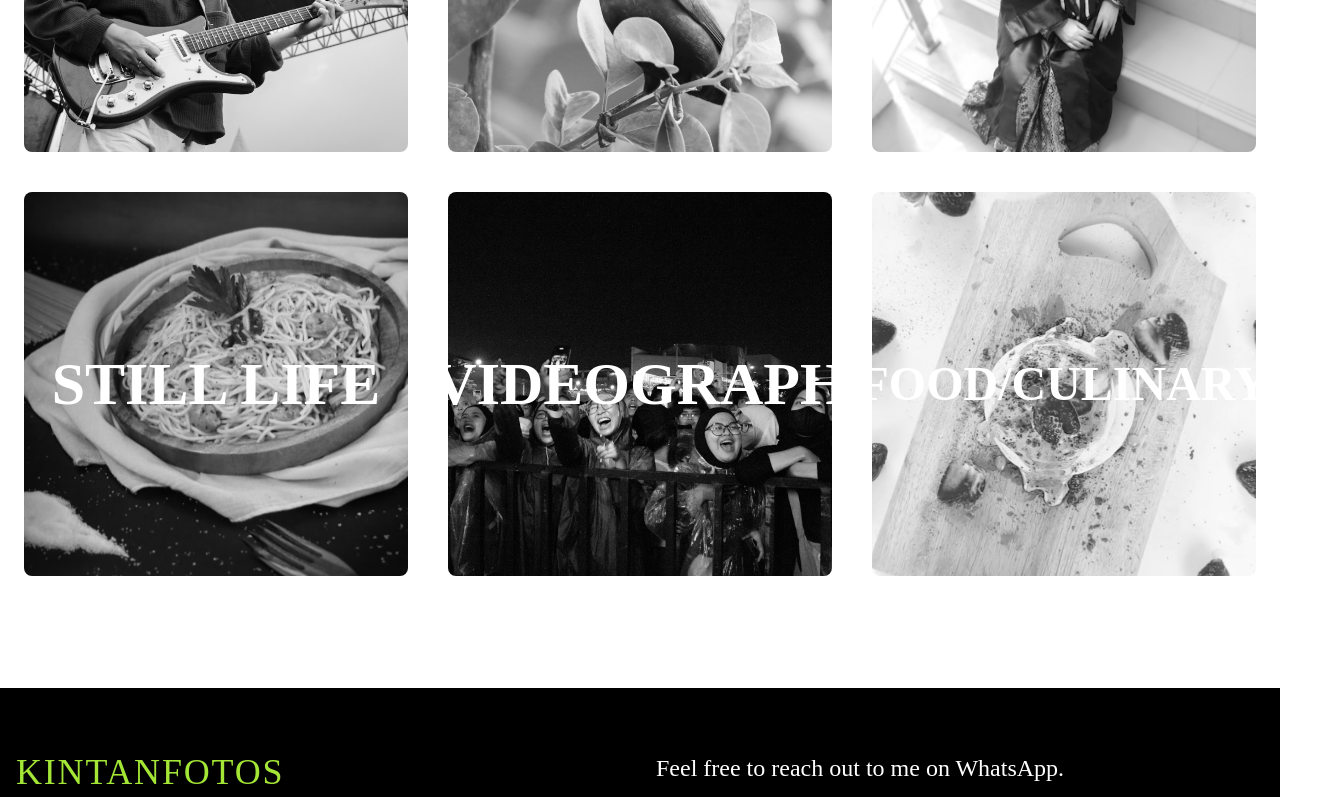
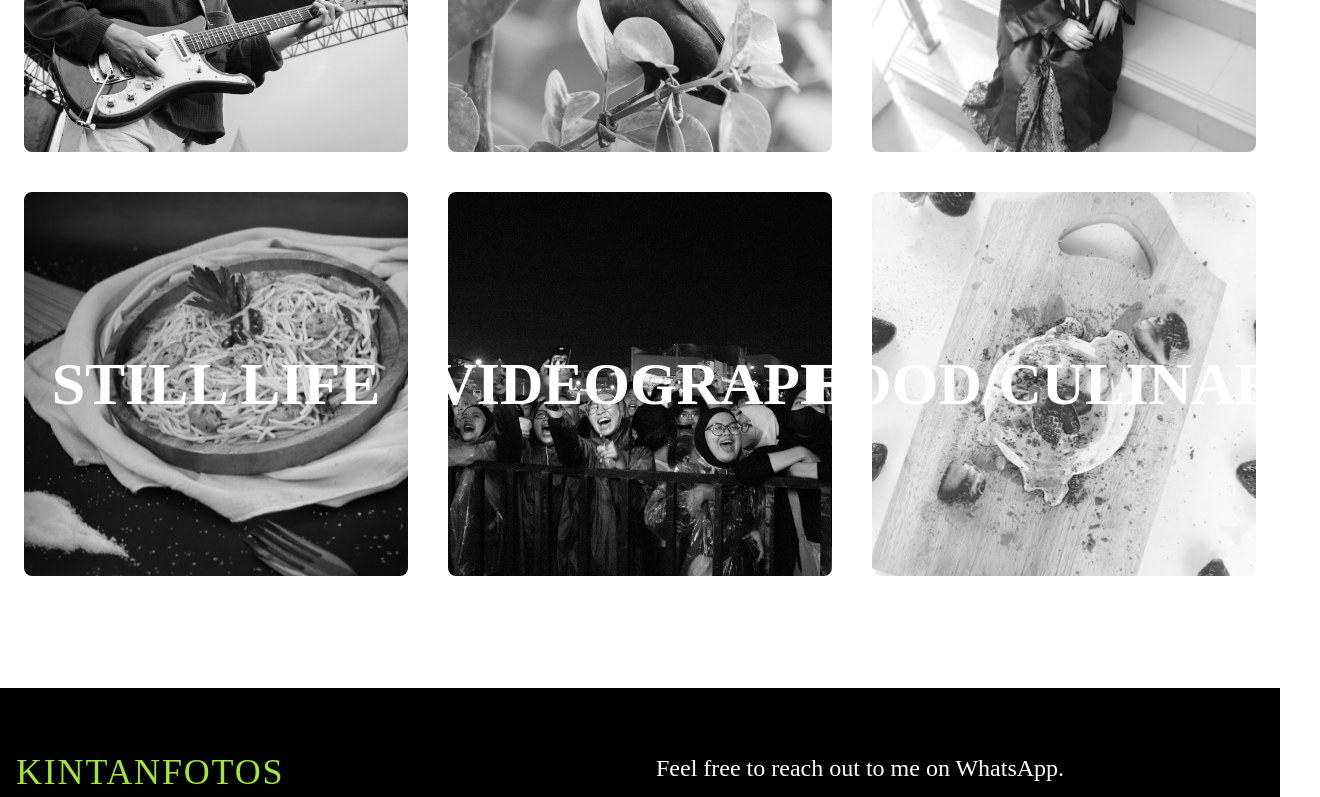
Before and after one commit to roziannn/kintanfotos-portfolio, a React (Create React App) app: page /work in a window 1280 px wide. Shown: the part 932-1729 px from the top of the page, 1320 px wide, since content can reach past the window. Built offline with nearby package versions, Linux system fonts and the light colour scheme.

Commit message:
update work category with array loop

```diff
--- a/src/components/HireMe.jsx
+++ b/src/components/HireMe.jsx
@@ -1,17 +1,16 @@
 const HireMe = () => {
   return (
-    <section className="bg-gray-100 py-20 mt-16">
+    <div className="bg-gray-100 py-20 mt-16">
       <div className="max-w-screen-xl mx-auto px-4 text-center">
         <p className="font-bold text-gray-900 text-4xl lg:text-5xl mb-8 lg:mb-14">"Taking an image, reveals how rich reality truly is."</p>
 
         <div className="justify-center">
-          {/* <button className="bg-green-600 text-white font-semibold py-2 px-4 rounded-md hover:bg-green-700 transition">Book Me Now</button> */}
           <a href="#" className="block md:inline px-0 py-3 lg:px-8 lg:py-4 font-medium bg-lime-500 text-white text-lg hover:bg-lime-600 transiton ease-in-out duration-300">
             BOOK ME NOW
           </a>
         </div>
       </div>
-    </section>
+    </div>
   );
 };
 
--- a/src/components/HomeFeed.jsx
+++ b/src/components/HomeFeed.jsx
@@ -1,7 +1,6 @@
 const HomeFeeds = () => {
   return (
-    <section className="py-10 lg:py-16">
-      <div className="container max-w-screen-xl mx-auto px-4">
+    <div className="container max-w-screen-xl mx-auto px-4 py-10 lg:py-16">
       <div className="flex justify-center space-x-2 md:space-x-5 xl:space-x-8 mb-2 md:mb-5 xl:mb-8">
         <div className="space-y-2 md:space-y-5 xl:space-y-8">
           <img src="gallery/homeFeed/1.png" width={620} alt="Image" className="hover:opacity-75 transition ease-in-out duration-300" />
@@ -14,7 +13,6 @@ const HomeFeeds = () => {
         </div>
       </div>
     </div>
-    </section>
   );
 };
 
--- a/src/components/Tagline-1.jsx
+++ b/src/components/Tagline-1.jsx
@@ -1,11 +1,7 @@
 const Tagline_1 = () => {
   return (
     <>
-      <div className="container max-w-4xl mx-auto px-4">
-        <h1 className="font-semibold text-gray-800 text-2xl md:text-3xl xl:text-4xl text-center leading-tight mb-4 xl:mb-4">
-          <span className="text-gray-800">Every moment holds a unique story, waiting to be captured and cherished forever.</span>
-        </h1>
-      </div>
+      <h1 className="container max-w-4xl mx-auto px-4 font-semibold text-gray-800 text-2xl md:text-3xl xl:text-4xl text-center leading-tight mb-4 xl:mb-4">Every moment holds a unique story, waiting to be captured and cherished forever.</h1>
     </>
   );
 };
--- a/src/components/Work-Category.jsx
+++ b/src/components/Work-Category.jsx
@@ -1,89 +1,38 @@
+const CategoryItem = ({ imageSrc, title }) => {
+  return (
+    <figure className="relative max-w-sm transition-all duration-300 cursor-pointer filter grayscale hover:grayscale-0">
+      <a href="#">
+        <img className="rounded-lg" src={imageSrc} alt={title} />
+      </a>
+      <figcaption className="absolute inset-0 flex items-center justify-center text-lg text-white">
+        <h1 className="text-2xl lg:text-6xl">{title}</h1>
+      </figcaption>
+    </figure>
+  );
+};
+
 const Work_Category = () => {
+  const categories = [
+    //create array with 2 param
+    { imageSrc: "/gallery/nature/1.png", title: "NATURE" },
+    { imageSrc: "/gallery/landscape/1.png", title: "LANDSCAPE" },
+    { imageSrc: "/gallery/human/1.png", title: "HUMAN\nINTEREST" },
+    { imageSrc: "/gallery/event/1.png", title: "EVENT" },
+    { imageSrc: "/gallery/animal/1.png", title: "ANIMAL" },
+    { imageSrc: "/gallery/graduate/1.png", title: "GRADUATION" },
+    { imageSrc: "/gallery/still/1.png", title: "STILL LIFE" },
+    { imageSrc: "/gallery/video/1.png", title: "VIDEOGRAPH" },
+    { imageSrc: "/gallery/food/1.png", title: "FOOD/CULINARY" },
+  ];
   return (
     <>
       <div className="items-center flex flex-col gap-8 mb-28 text-6xl font-semibold">
-        <h1 className="text-4xl lg:text-5xl mb-4">Gallery Categories </h1>
+        <h1 className="text-4xl lg:text-5xl mb-4">Gallery Categories</h1>
         <div className="grid gap-4">
           <div className="grid grid-cols-1 md:grid-cols-2 lg:grid-cols-3 gap-10">
-            <figure className="relative max-w-sm transition-all duration-300 cursor-pointer filter grayscale hover:grayscale-0">
-              <a href="#">
-                <img className="rounded-lg" src="/gallery/nature/1.png" alt="image description" />
-              </a>
-              <figcaption className="absolute inset-0 flex items-center justify-center text-lg text-white">
-                <h1 className="text-2xl lg:text-6xl">NATURE</h1>
-              </figcaption>
-            </figure>
-            <figure className="relative max-w-sm transition-all duration-300 cursor-pointer filter grayscale hover:grayscale-0">
-              <a href="#">
-                <img className="rounded-lg" src="/gallery/landscape/1.png" alt="image description" />
-              </a>
-              <figcaption className="absolute inset-0 flex items-center justify-center text-lg text-white">
-                <h1 className="text-2xl lg:text-6xl">LANDSCAPE</h1>
-              </figcaption>
-            </figure>
-            <figure className="relative max-w-sm transition-all duration-300 cursor-pointer filter grayscale hover:grayscale-0">
-              <a href="#">
-                <img className="rounded-lg" src="/gallery/human/1.png" alt="image description" />
-              </a>
-              <figcaption className="absolute inset-0 flex items-center justify-center text-lg text-white">
-                <h1 className="text-2xl lg:text-6xl">
-                  HUMAN <br />
-                  INTEREST
-                </h1>
-              </figcaption>
-            </figure>
-            <figure className="relative max-w-sm transition-all duration-300 cursor-pointer filter grayscale hover:grayscale-0">
-              <a href="#">
-                <img className="rounded-lg" src="/gallery/event/1.png" alt="image description" />
-              </a>
-              <figcaption className="absolute inset-0 flex items-center justify-center text-lg text-white">
-                <h1 className="text-2xl lg:text-6xl">EVENT</h1>
-              </figcaption>
-            </figure>
-            <figure className="relative max-w-sm transition-all duration-300 cursor-pointer filter grayscale hover:grayscale-0">
-              <a href="#">
-                <img className="rounded-lg" src="/gallery/animal/1.png" alt="image description" />
-              </a>
-              <figcaption className="absolute inset-0 flex items-center justify-center text-lg text-white">
-                <h1 className="text-2xl lg:text-6xl">ANIMAL</h1>
-              </figcaption>
-            </figure>
-
-            <figure className="relative max-w-sm transition-all duration-300 cursor-pointer filter grayscale hover:grayscale-0">
-              <a href="#">
-                <img className="rounded-lg" src="/gallery/graduate/1.png" alt="image description" />
-              </a>
-              <figcaption className="absolute inset-0 flex items-center justify-center text-lg text-white">
-                <h1 className="text-2xl lg:text-6xl">GRADUATION</h1>
-              </figcaption>
-            </figure>
-
-            <figure className="relative max-w-sm transition-all duration-300 cursor-pointer filter grayscale hover:grayscale-0">
-              <a href="#">
-                <img className="rounded-lg" src="/gallery/still/1.png" alt="image description" />
-              </a>
-              <figcaption className="absolute inset-0 flex items-center justify-center text-lg text-white">
-                <h1 className="text-2xl lg:text-6xl">STILL LIFE</h1>
-              </figcaption>
-            </figure>
-
-            <figure className="relative max-w-sm transition-all duration-300 cursor-pointer filter grayscale hover:grayscale-0">
-              <a href="#">
-                <img className="rounded-lg" src="/gallery/video/1.png" alt="image description" />
-              </a>
-              <figcaption className="absolute inset-0 flex items-center justify-center text-lg text-white">
-                <h1 className="text-2xl lg:text-6xl">VIDEOGRAPH</h1>
-              </figcaption>
-            </figure>
-
-            <figure className="relative max-w-sm transition-all duration-300 cursor-pointer filter grayscale hover:grayscale-0">
-              <a href="#">
-                <img className="rounded-lg" src="/gallery/food/1.png" alt="image description" />
-              </a>
-              <figcaption className="absolute inset-0 flex items-center justify-center text-lg text-white">
-                <h1 className="text-2xl lg:text-5xl">FOOD/CULINARY</h1>
-              </figcaption>
-            </figure>
+            {categories.map((category, index) => (
+              <CategoryItem key={index} imageSrc={category.imageSrc} title={category.title} />
+            ))}
           </div>
         </div>
       </div>
```
Also changed, not shown: src/components/Instagram.jsx (+1 -7 lines), src/components/MyService.jsx (+4 -6 lines). Lines whose indentation alone changed are shown as unchanged.
